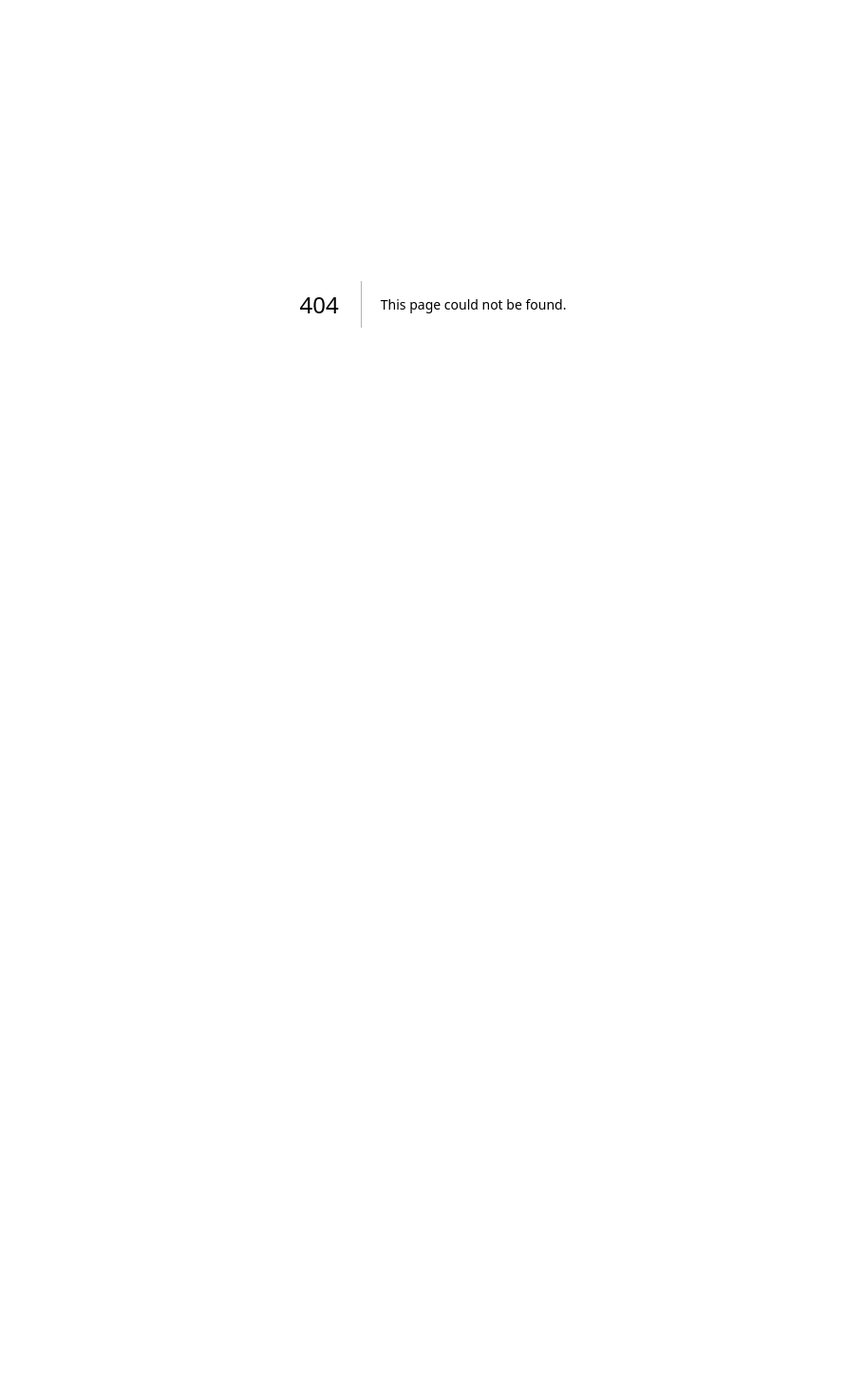
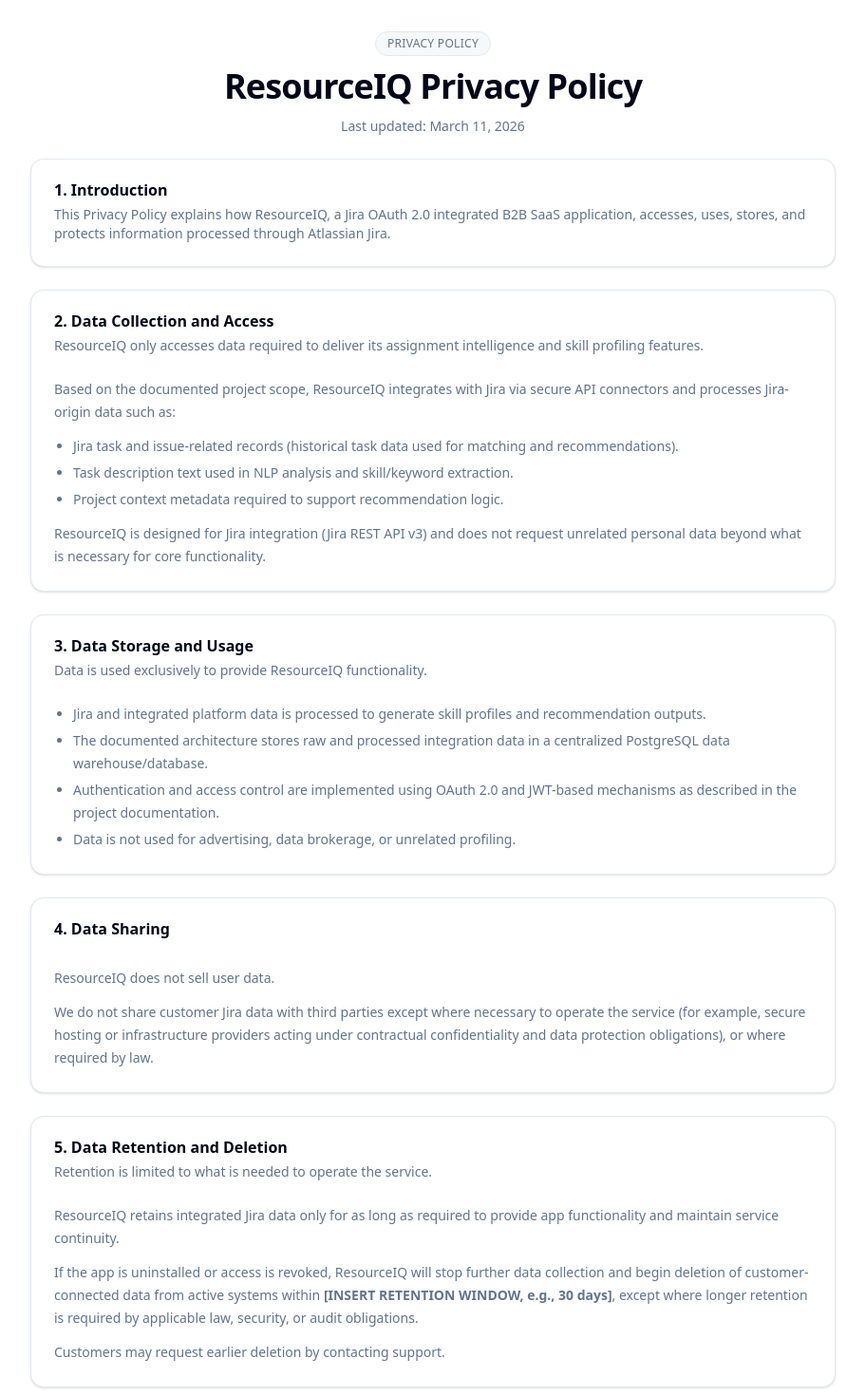
Before and after one commit to ResourceIQ/Landing, a Next.js app: page /privacy in a window 1280 px wide. Before the commit this address had no page. Shown: the part 80-1550 px from the top of the page at 95% size, without its empty margins (184-1095 px from the left). Before the commit the page ends 800 px from the top, so only its background shows below. Built offline with nearby package versions, Linux system fonts and the light colour scheme.

Commit message:
feat: add Privacy Policy page with structured content and metadata (#10)

```diff
--- /dev/null
+++ b/app/privacy/page.tsx
@@ -0,0 +1,143 @@
+import type { Metadata } from "next";
+import Footer from "@/components/footer";
+import { HeroHeader } from "@/components/header";
+import {
+  Card,
+  CardContent,
+  CardDescription,
+  CardHeader,
+  CardTitle,
+} from "@/components/ui/card";
+
+const lastUpdated = "March 11, 2026";
+
+export const metadata: Metadata = {
+  title: "ResourceIQ Privacy Policy",
+  description: "Privacy policy for ResourceIQ Jira OAuth 2.0 integration.",
+  robots: {
+    index: false,
+    follow: false,
+  },
+};
+
+export default function PrivacyPolicyPage() {
+  return (
+    <>
+      <HeroHeader />
+      <main className="relative min-h-screen overflow-hidden bg-background pt-28 pb-16">
+        <div className="absolute inset-0 -z-10">
+          <div className="absolute left-1/2 top-0 h-[360px] w-[760px] -translate-x-1/2 rounded-full bg-primary/10 blur-3xl" />
+          <div className="absolute bottom-0 right-0 h-[280px] w-[280px] rounded-full bg-secondary/30 blur-3xl" />
+        </div>
+
+        <section className="mx-auto flex w-full max-w-4xl flex-col gap-6 px-6">
+          <div className="space-y-3 text-center">
+            <p className="inline-flex items-center rounded-full border bg-muted/60 px-3 py-1 text-xs font-medium uppercase tracking-wide text-muted-foreground">
+              Privacy Policy
+            </p>
+            <h1 className="text-3xl font-bold tracking-tight sm:text-4xl">
+              ResourceIQ Privacy Policy
+            </h1>
+            <p className="text-sm text-muted-foreground">Last updated: {lastUpdated}</p>
+          </div>
+
+          <Card>
+            <CardHeader>
+              <CardTitle>1. Introduction</CardTitle>
+              <CardDescription>
+                This Privacy Policy explains how ResourceIQ, a Jira OAuth 2.0 integrated B2B SaaS application,
+                accesses, uses, stores, and protects information processed through Atlassian Jira.
+              </CardDescription>
+            </CardHeader>
+          </Card>
+
+          <Card>
+            <CardHeader>
+              <CardTitle>2. Data Collection and Access</CardTitle>
+              <CardDescription>
+                ResourceIQ only accesses data required to deliver its assignment intelligence and skill profiling features.
+              </CardDescription>
+            </CardHeader>
+            <CardContent className="space-y-3 text-sm leading-6 text-muted-foreground">
+              <p>Based on the documented project scope, ResourceIQ integrates with Jira via secure API connectors and processes Jira-origin data such as:</p>
+              <ul className="list-disc space-y-1 pl-5">
+                <li>Jira task and issue-related records (historical task data used for matching and recommendations).</li>
+                <li>Task description text used in NLP analysis and skill/keyword extraction.</li>
+                <li>Project context metadata required to support recommendation logic.</li>
+              </ul>
+              <p>ResourceIQ is designed for Jira integration (Jira REST API v3) and does not request unrelated personal data beyond what is necessary for core functionality.</p>
+            </CardContent>
+          </Card>
+
+          <Card>
+            <CardHeader>
+              <CardTitle>3. Data Storage and Usage</CardTitle>
+              <CardDescription>
+                Data is used exclusively to provide ResourceIQ functionality.
+              </CardDescription>
+            </CardHeader>
+            <CardContent className="space-y-3 text-sm leading-6 text-muted-foreground">
+              <ul className="list-disc space-y-1 pl-5">
+                <li>Jira and integrated platform data is processed to generate skill profiles and recommendation outputs.</li>
+                <li>The documented architecture stores raw and processed integration data in a centralized PostgreSQL data warehouse/database.</li>
+                <li>Authentication and access control are implemented using OAuth 2.0 and JWT-based mechanisms as described in the project documentation.</li>
+                <li>Data is not used for advertising, data brokerage, or unrelated profiling.</li>
+              </ul>
+            </CardContent>
+          </Card>
+
+          <Card>
+            <CardHeader>
+              <CardTitle>4. Data Sharing</CardTitle>
+            </CardHeader>
+            <CardContent className="space-y-3 text-sm leading-6 text-muted-foreground">
+              <p>ResourceIQ does not sell user data.</p>
+              <p>
+                We do not share customer Jira data with third parties except where necessary to operate the service
+                (for example, secure hosting or infrastructure providers acting under contractual confidentiality and
+                data protection obligations), or where required by law.
+              </p>
+            </CardContent>
+          </Card>
+
+          <Card>
+            <CardHeader>
+              <CardTitle>5. Data Retention and Deletion</CardTitle>
+              <CardDescription>
+                Retention is limited to what is needed to operate the service.
+              </CardDescription>
+            </CardHeader>
+            <CardContent className="space-y-3 text-sm leading-6 text-muted-foreground">
+              <p>
+                ResourceIQ retains integrated Jira data only for as long as required to provide app functionality and
+                maintain service continuity.
+              </p>
+              <p>
+                If the app is uninstalled or access is revoked, ResourceIQ will stop further data collection and begin
+                deletion of customer-connected data from active systems within <strong>[INSERT RETENTION WINDOW, e.g., 30 days]</strong>,
+                except where longer retention is required by applicable law, security, or audit obligations.
+              </p>
+              <p>
+                Customers may request earlier deletion by contacting support.
+              </p>
+            </CardContent>
+          </Card>
+
+          <Card>
+            <CardHeader>
+              <CardTitle>6. Contact Information</CardTitle>
+            </CardHeader>
+            <CardContent className="text-sm leading-6 text-muted-foreground">
+              <p>
+                For privacy questions, data requests, or deletion requests, contact:
+                <br />
+                <span className="font-medium text-foreground">[INSERT SUPPORT EMAIL]</span>
+              </p>
+            </CardContent>
+          </Card>
+        </section>
+      </main>
+      <Footer />
+    </>
+  );
+}
```
